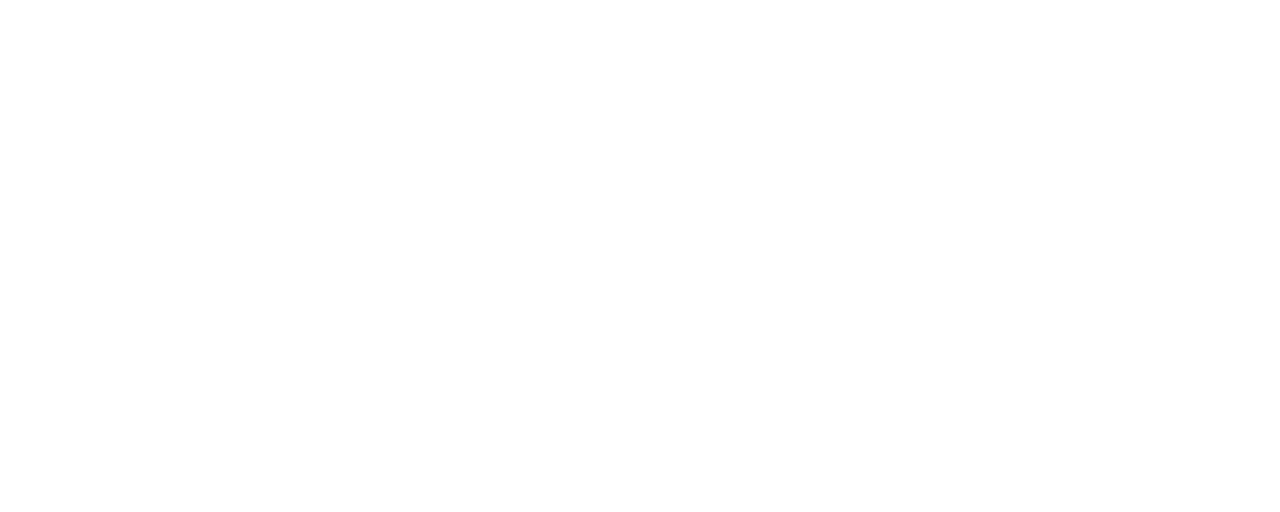
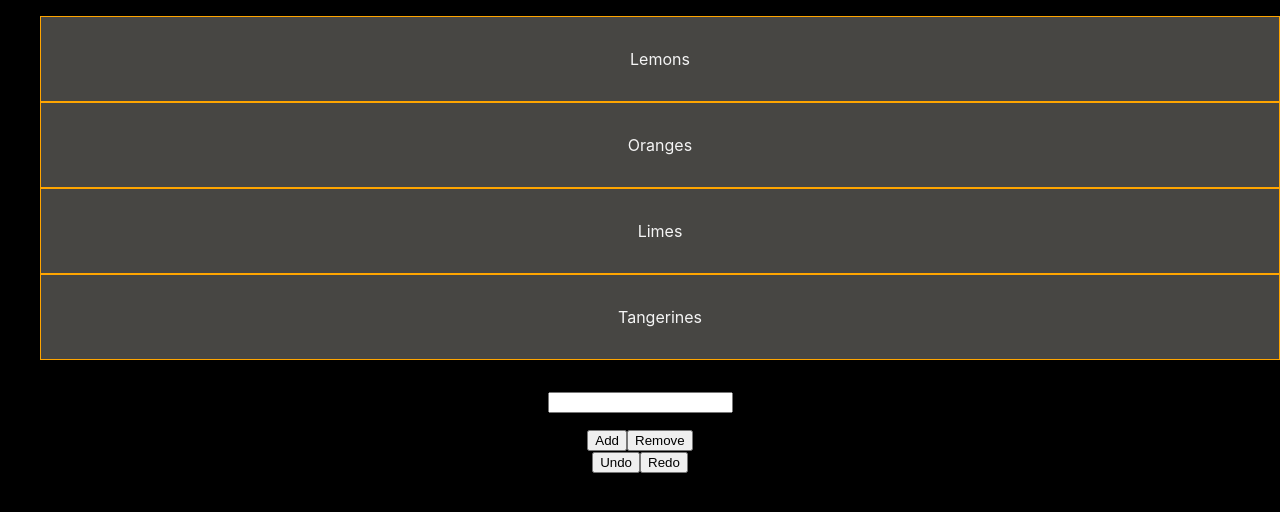
Before and after one commit to ShabanK/momento-pattern-react, a React (Create React App) app: page / in a window 1280 px wide. Shown: the top 512 px of the page. Built offline with nearby package versions, Linux system fonts and the light colour scheme.

Commit message:
added buttons to append and remove from the list

```diff
--- a/src/App.css
+++ /dev/null
@@ -1,38 +0,0 @@
-.App {
-  text-align: center;
-}
-
-.App-logo {
-  height: 40vmin;
-  pointer-events: none;
-}
-
-@media (prefers-reduced-motion: no-preference) {
-  .App-logo {
-    animation: App-logo-spin infinite 20s linear;
-  }
-}
-
-.App-header {
-  background-color: #282c34;
-  min-height: 100vh;
-  display: flex;
-  flex-direction: column;
-  align-items: center;
-  justify-content: center;
-  font-size: calc(10px + 2vmin);
-  color: white;
-}
-
-.App-link {
-  color: #61dafb;
-}
-
-@keyframes App-logo-spin {
-  from {
-    transform: rotate(0deg);
-  }
-  to {
-    transform: rotate(360deg);
-  }
-}
--- a/src/App.js
+++ b/src/App.js
@@ -1,7 +1,11 @@
-import "./App.css";
+import List from "./components/List";
 
 function App() {
-  return <div className="App"></div>;
+  return (
+    <div className="App">
+      <List />
+    </div>
+  );
 }
 
 export default App;
--- /dev/null
+++ b/src/components/List.js
@@ -0,0 +1,59 @@
+import React, { useState } from "react";
+
+function List() {
+  const [listItems, setListItems] = useState([
+    "Lemons",
+    "Oranges",
+    "Limes",
+    "Tangerines",
+  ]);
+  const [inputField, setInputField] = useState("");
+
+  function isBlank(str) {
+    return !str || /^\s*$/.test(str);
+  } //ty stackoverflow
+
+  function appendToList() {
+    if (!isBlank(inputField)) {
+      setListItems([...listItems, inputField]);
+    }
+    setInputField("");
+  }
+
+  function handleChange(event) {
+    setInputField(event.target.value);
+  }
+
+  function removeLast() {
+    setListItems(listItems.slice(0, listItems.length - 1));
+  }
+
+  function undoAction() {
+    console.log("undoAction");
+  }
+
+  function redoAction() {
+    console.log("redoAction");
+  }
+
+  return (
+    <>
+      <ul>
+        {listItems.map((item, key) => {
+          return <li key={key}>{item}</li>;
+        })}
+      </ul>
+      <input type="text" value={inputField} onChange={handleChange} />
+      <div className="buttons">
+        <button onClick={appendToList}>Add</button>
+        <button onClick={removeLast}>Remove</button>
+      </div>
+      <div className="buttons">
+        <button onClick={undoAction}>Undo</button>
+        <button onClick={redoAction}>Redo</button>
+      </div>
+    </>
+  );
+}
+
+export default List;
--- a/src/index.css
+++ b/src/index.css
@@ -1,13 +1,35 @@
 body {
   margin: 0;
-  font-family: -apple-system, BlinkMacSystemFont, 'Segoe UI', 'Roboto', 'Oxygen',
-    'Ubuntu', 'Cantarell', 'Fira Sans', 'Droid Sans', 'Helvetica Neue',
+  font-family: -apple-system, BlinkMacSystemFont, "Segoe UI", "Roboto", "Oxygen",
+    "Ubuntu", "Cantarell", "Fira Sans", "Droid Sans", "Helvetica Neue",
     sans-serif;
   -webkit-font-smoothing: antialiased;
   -moz-osx-font-smoothing: grayscale;
+  background-color: black;
+  text-align: center;
 }
 
 code {
-  font-family: source-code-pro, Menlo, Monaco, Consolas, 'Courier New',
+  font-family: source-code-pro, Menlo, Monaco, Consolas, "Courier New",
     monospace;
 }
+
+ul {
+  text-decoration: none;
+  list-style-type: none;
+}
+
+ul li {
+  color: whitesmoke;
+  background-color: #474643;
+  padding: 2rem;
+  border: 1px solid orange;
+}
+
+input {
+  margin: 1rem;
+}
+
+#buttons {
+  display: flex;
+}
```
